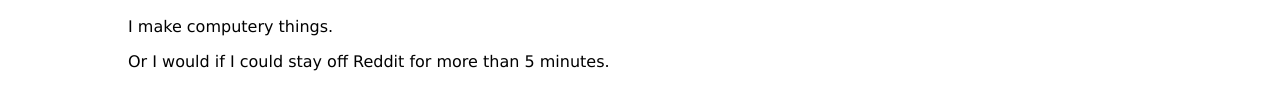
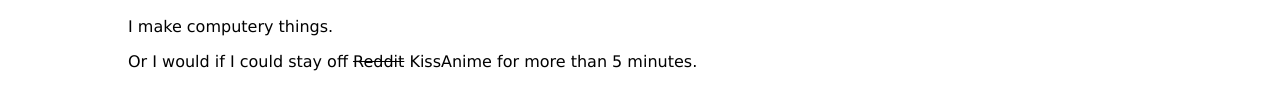
Before and after one commit to gemdude46/gemdude46.github.io, a plain HTML site: page index.html in a window 1280 px wide. Shown: the part 261-370 px from the top of the page. Drawn offline with Linux system fonts and the light colour scheme.

Commit message:
Improved accuracy

```diff
--- a/index.html
+++ b/index.html
@@ -147,7 +147,7 @@
             <h1>Hello!</h1>
             <h2>This is my website.</h2>
             <p>I make computery things.</p>
-            <p>Or I would if I could stay off Reddit for more than 5 minutes.</p>
+            <p>Or I would if I could stay off <strike>Reddit</strike> KissAnime for more than 5 minutes.</p>
         </div>
         <div id="page_games" class="page center80">
             <div class="game">
```
